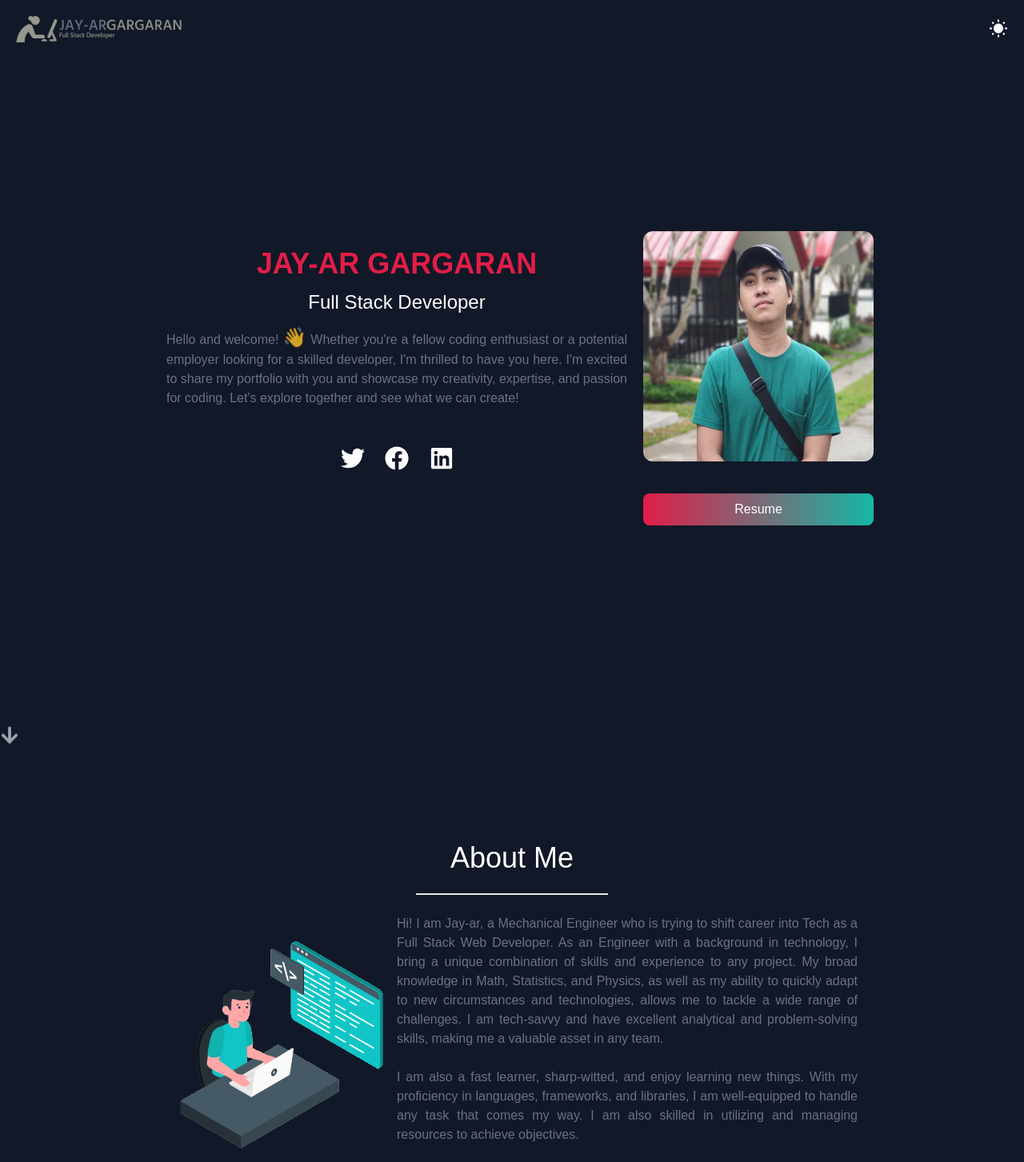
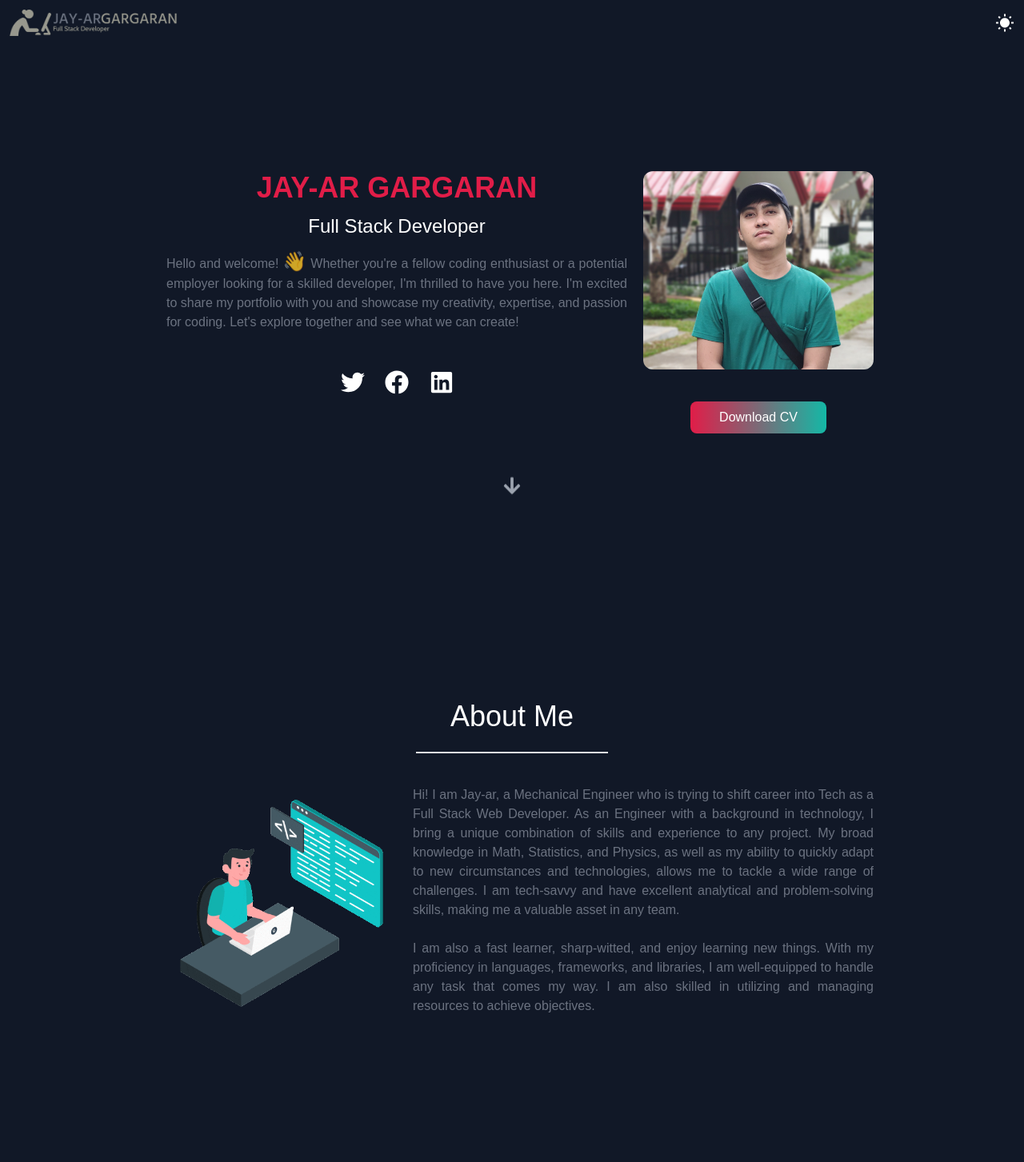
Before and after one commit to jiarrdgr8/portfolio-gargaranj, a React (Create React App) app: page / in a window 1280 px wide. Shown: the top 1453 px of the page at 80% size. Built offline with nearby package versions, Linux system fonts and the light colour scheme.

Commit message:
fixed hero, updated resume

```diff
--- a/src/components/Aboutme.jsx
+++ b/src/components/Aboutme.jsx
@@ -1,26 +1,38 @@
-import React from 'react'
-import about from '../assets/about.gif'
+import React from "react";
+import about from "../assets/about.gif";
 
 const Aboutme = () => {
   return (
-    <section className='min-h-fit flex  flex-col justify-start items-center py-16 px-5 text-center'>
-        <h3 className='pt-3 pb-6 text-3xl lg:text-4xl border-b-2 w-60'>About Me</h3>
-        <div className='flex flex-wrap lg:flex-nowrap justify-center items-center pt-6 text-justify'>
-            <div className=''>
-                <img src={about} alt="coder" className='w-50 h-60 md:w-72 md:h-72'/>
+    <section className="min-h-fit flex  flex-col justify-start items-center py-16 px-5 text-center">
+      <h3 className="pt-3 pb-6 text-3xl lg:text-4xl border-b-2 w-60">
+        About Me
+      </h3>
+      <div className="flex flex-wrap lg:flex-nowrap justify-center items-center pt-2 text-justify">
+        <div className="m-5 my-auto">
+          <img src={about} alt="coder" className="w-50 h-60 md:w-72 md:h-72" />
         </div>
-            <div className='max-w-xl font-light text-gray-500 mb-10 text-sm md:text-base justify-evenly'>
-                <p>Hi! I am Jay-ar, a Mechanical Engineer who is trying to shift career into Tech as a Full Stack Web Developer. As an Engineer with a background in technology, I bring a unique combination of skills and experience to any project. My broad knowledge in Math, Statistics, and Physics, as well as my ability to quickly adapt to new circumstances and technologies, allows me to tackle a wide range of challenges. I am tech-savvy and have excellent analytical and problem-solving skills, making me a valuable asset in any team.
+        <div className="max-w-xl lg:pt-8 font-light text-gray-500 mb-10 text-sm md:text-base justify-evenly">
+          <p>
+            Hi! I am Jay-ar, a Mechanical Engineer who is trying to shift career
+            into Tech as a Full Stack Web Developer. As an Engineer with a
+            background in technology, I bring a unique combination of skills and
+            experience to any project. My broad knowledge in Math, Statistics,
+            and Physics, as well as my ability to quickly adapt to new
+            circumstances and technologies, allows me to tackle a wide range of
+            challenges. I am tech-savvy and have excellent analytical and
+            problem-solving skills, making me a valuable asset in any team.
           </p>
           <br />
           <p>
-                    I am also a fast learner, sharp-witted, and enjoy learning new things. With my proficiency in languages, frameworks, and libraries, I am well-equipped to handle any task that comes my way. I am also skilled in utilizing and managing resources to achieve objectives.
+            I am also a fast learner, sharp-witted, and enjoy learning new
+            things. With my proficiency in languages, frameworks, and libraries,
+            I am well-equipped to handle any task that comes my way. I am also
+            skilled in utilizing and managing resources to achieve objectives.
           </p>
         </div>
-
       </div>
     </section>
-  )
-}
+  );
+};
 
-export default Aboutme
+export default Aboutme;
--- a/src/components/Header.jsx
+++ b/src/components/Header.jsx
@@ -1,27 +1,26 @@
-import React from 'react'
-import { MdNightsStay, MdWbSunny } from 'react-icons/md'
-import logo from '../assets/logo.png'
+import React from "react";
+import { MdNightsStay, MdWbSunny } from "react-icons/md";
+import logo from "../assets/logo.png";
 
+const Header = ({ darkMode, setDarkMode }) => {
+  return (
+    <header className="bg-white dark:bg-gray-900 text-gray-900 dark:text-white min-w-full absolute mx-auto">
+      <nav className="flex justify-between items-center p-3">
+        <img
+          src={logo}
+          alt="website logo"
+          className="w-1/3 lg:w-2/12 md:w-1/5"
+        />
+        <div onClick={() => setDarkMode(!darkMode)}>
+          {darkMode ? (
+            <MdWbSunny className="text-2xl cursor-pointer" />
+          ) : (
+            <MdNightsStay className="text-2xl cursor-pointer" />
+          )}
+        </div>
+      </nav>
+    </header>
+  );
+};
 
-const Header = ({darkMode, setDarkMode}) => {
-  return (
-    <header className='bg-white dark:bg-gray-900 text-gray-900 dark:text-white'>
-        <nav className='flex justify-between items-center p-5'>
-            <img src={logo} alt="website logo"  className='w-1/3 lg:w-2/12 md:w-1/5'/>
-            <div onClick={()=> setDarkMode(!darkMode)}>
-                {
-                    darkMode ? (
-                        <MdWbSunny className='text-2xl cursor-pointer'/>
-                    ) :
-
-                    (
-                        <MdNightsStay className='text-2xl cursor-pointer'/>
-                    )
-                }
-            </div>
-        </nav>
-    </header>
-  )
-}
-
-export default Header
+export default Header;
--- a/src/components/Hero.jsx
+++ b/src/components/Hero.jsx
@@ -29,9 +29,9 @@ const Hero = () => {
   ];
 
   return (
-    <section className="flex flex-col justify-center align-middle mb-10">
-      <div className="flex justify-center align-middle items-center mx-auto">
-        <div className="min-h-screen flex flex-col justify-center items-center p-5 text-center text-justify">
+    <section className="min-h-screen flex flex-col justify-center align-middle pt-5">
+      <div className="flex flex-wrap lg:flex-nowrap justify-center align-middle items-center mx-auto">
+        <div className="flex flex-col justify-center items-center p-5 text-center text-justify">
           <h2 className="text-3xl lg:text-4xl text-rose-600 uppercase font-bold">
             Jay-ar Gargaran
           </h2>
@@ -62,22 +62,27 @@ const Hero = () => {
             })}
           </div>
         </div>
-        <div className="flex flex-col justify-center align-middle">
+        <div className="flex flex-col justify-start align-middle item-center">
+          <div className="w-60 h-60 md:w-72 md:h-72 mx-auto my-auto">
             <img
               src={mypic}
               alt="3d avatar"
-            className="w-60 h-60 md:w-72 md:h-72 bg-gradient-to-b from-rose-600 rounded-xl"
+              className=" item-center rounded-xl"
             />
+          </div>
+          <div className="flex justify-center align-middle items-center">
             <a
-            href="/Resume.pdf"
+              href="/resume-gargaran.pdf"
               download={true}
-            className="flex items-center justify-center mt-10 bg-gradient-to-r from-rose-600 to-teal-500 text-white py-2 px-9 rounded-lg hover:scale-105 duration-200"
+              className="flex items-center justify-center bg-gradient-to-r from-rose-600 to-teal-500 text-white py-2 px-9 rounded-lg hover:scale-105 duration-200"
             >
-            Resume
+              Download CV
             </a>
           </div>
         </div>
-      <div className="mt-10 down-arrow">
+      </div>
+      <div className="mt-10 down-arrow flex justify-center">
+        {/* <h2>HALOOO</h2> */}
         <FaArrowDown className="text-gray-400 text-2xl animate-bounce" />
       </div>
     </section>
--- a/src/components/Myskills.jsx
+++ b/src/components/Myskills.jsx
@@ -30,34 +30,40 @@ const Myskills = () => {
 
   return (
     <section className="min-h-fit flex max-w-7xl mx-auto flex-col justify-center items-center py-16 px-5 text-center">
-      <h3 className="pt-3 pb-6 text-3xl lg:text-4xl border-b-2 w-60">
+      <h3 className="pt-3 pb-6 text-3xl lg:text-4xl border-b-2 w-60 ">
         My Skills
       </h3>
       {/* <p className="max-w-xl font-light text-gray-500  text-sm pt-6 md:text-base justify-evenly">
         These are the skills that I currently possess. More are on the way!
       </p> */}
       <ul className="w-2/5 min-w-[300px] font-light text-gray-500 mb-5 text-sm pt-6 md:text-base flex justify-between align-center items-center tab-group">
-        <li onClick={() => setSkillset("all")} className="cursor-pointer">
+        <li
+          onClick={() => setSkillset("all")}
+          className="cursor-pointer duration-500 active"
+        >
           All
         </li>
-        <li onClick={() => setSkillset("frontend")} className="cursor-pointer">
+        <li
+          onClick={() => setSkillset("frontend")}
+          className="cursor-pointer duration-500"
+        >
           Frontend
         </li>
         <li onClick={() => setSkillset("backend")} className="cursor-pointer">
           Backend
         </li>
         <li onClick={() => setSkillset("other")} className="cursor-pointer">
-          Others
+          Other
         </li>
       </ul>
-      <div className="flex flex-wrap justify-center items-center pt-3">
+      <div className="flex flex-wrap justify-center items-center pt-3 transform:none">
         {newSkillSet.map((skill) => {
           return (
             <div
               key={skill.id}
-              className="w-48 h-48 rounded flex flex-col justify-between items-center  my-3 mx-2 rounded-3xl dark:bg-gray-900 shadow-lg dark:shadow-gray-100"
+              className="w-48 h-48 rounded flex flex-col justify-between items-center  my-3 mx-2 rounded-3xl dark:bg-gray-900 shadow-lg dark:shadow-gray-100 transform translate-x-0 transition duration-500 "
             >
-              <div className="flex-1 flex flex-col justify-center">
+              <div className="flex-1 flex flex-col justify-center ">
                 <img src={skill.image} alt="logo" className="w-28 " />
               </div>
               <div>
--- a/src/index.css
+++ b/src/index.css
@@ -23,7 +23,18 @@
     }
 }
 
-.tab-group > .active {
-    border-bottom: 100px;
+.tab-group>.active {
+    border-bottom: 2px;
+    border-color: aqua !important;
+}
+
+/* .custom-transition {
+    opacity: 1;
+    transform: translate3d(0px, 0px, 0px) scale(1, 1);
+    transform-origin: 50% 50% 0px
+} */
+
+/* .active {
+    border-bottom: 5px;
     border-color: aqua;
-}
+} */
```
Also changed, not shown: 2 other files (tests, documents, lock files or other folders). Lines whose indentation alone changed are shown as unchanged.
